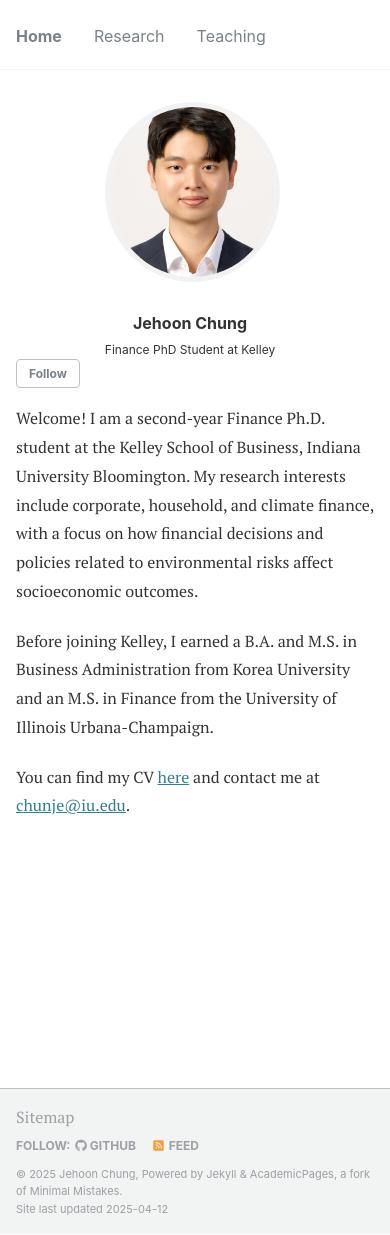
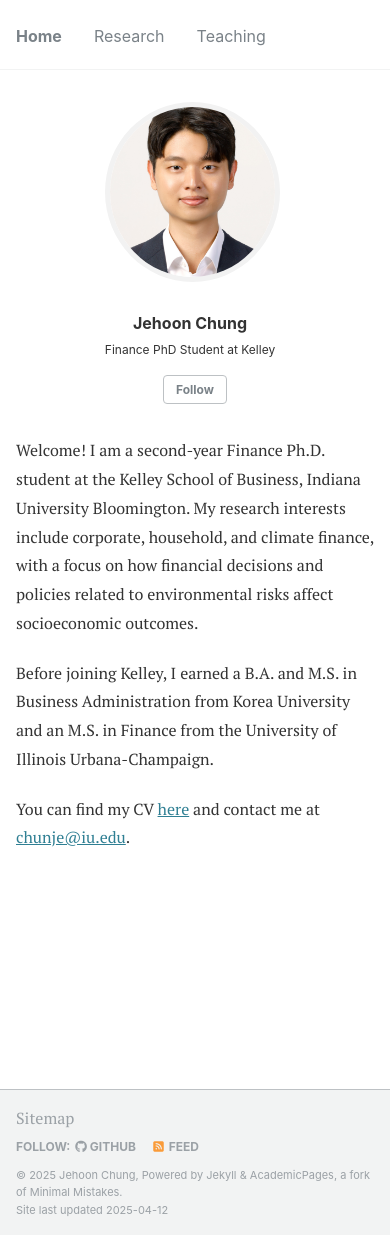
Before and after one commit to JehoonChung/jehoonchung.github.io, a Jekyll site: the page built from _pages/about.md, in a window 390 px wide and 1235 px high. Built offline with Jekyll 4.4.1, drawn with Linux system fonts in a browser that asks for light colours.

Commit message:
Update _custom.scss

```diff
--- a/_sass/_custom.scss
+++ b/_sass/_custom.scss
@@ -50,18 +50,25 @@
     }
   }
 
-  /* New: Follow Button Centering (added below your existing code) */
+  /* New: Follow Button on Its Own Centered Line */
   .author__urls-wrapper {
+    display: flex !important;
+    flex-direction: column !important;
+    align-items: center !important;
     text-align: center !important;
+    width: 100% !important;
+    margin-top: 1rem !important;
 
     .btn--inverse {
-      display: inline-block !important;
-      margin: 0 auto !important;
-      float: none !important;
+      display: block !important; /* Changed to block */
+      margin: 0 auto 1rem !important; /* Added bottom margin */
+      width: auto !important; /* Natural button width */
+      order: -1 !important; /* Moves button above social icons */
     }
 
     .social-icons {
       justify-content: center !important;
+      margin-top: 0 !important;
     }
   }
 }
```
